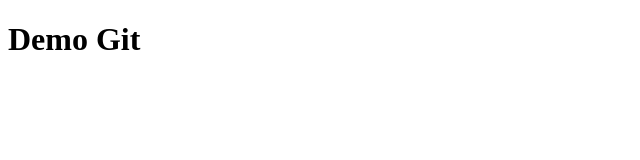
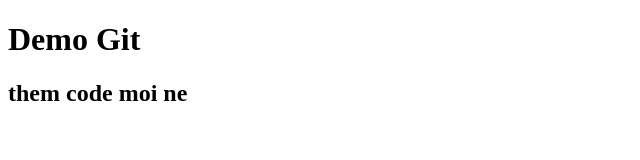
Before and after one commit to lethunhi/NhiBC05, a plain HTML site: page index.html in a window 1280 px wide. Shown: the whole page, without its empty margins (0-640 px from the left). Drawn offline with Linux system fonts and the light colour scheme.

Commit message:
them code moi ne

```diff
--- a/index.html
+++ b/index.html
@@ -8,6 +8,7 @@
 <body>
     <header>
         <h1>Demo Git</h1>
+        <h2>them code moi ne</h2>
     </header>
 </body>
 </html>
```
